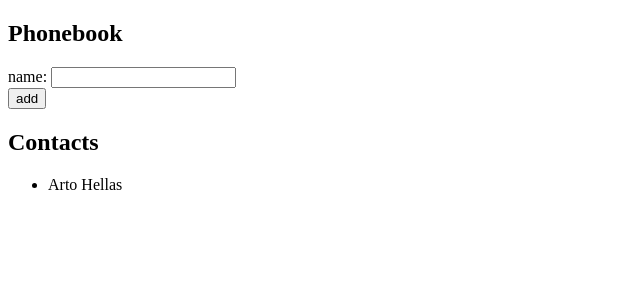
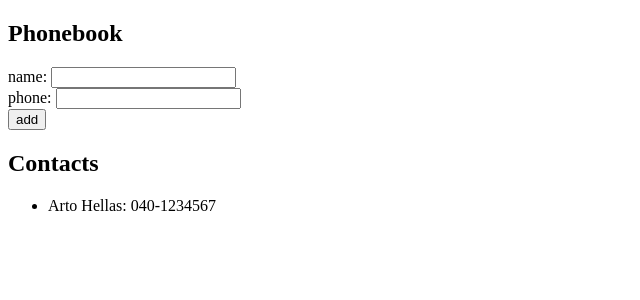
Before and after one commit to mussaniruelas/part2-fs-helsinki, a React (Vite) app in the folder phoneBook/: page / in a window 1280 px wide. Shown: the top 300 px of the page, without its empty margins (0-640 px from the left). Built offline with nearby package versions, Linux system fonts and the light colour scheme.

Commit message:
2.8: La Agenda Telefónica Paso 3

```diff
--- a/phoneBook/src/App.jsx
+++ b/phoneBook/src/App.jsx
@@ -1,51 +1,56 @@
 import { useState } from "react";
-
-const Contacts = ({ persons }) => {
-  return (
-    <div>
-      <h2>Contacts</h2>
-      <ul>
-        {persons.map((person) => (
-          <li key={person.name}>{person.name}</li>
-        ))}
-      </ul>
-    </div>
-  );
-};
+import Contacts from "./components/Contacts";
 
 const App = () => {
-  const [persons, setPersons] = useState([{ name: "Arto Hellas" }]);
-  const [newName, setNewName] = useState("");
+  const [persons, setPersons] = useState([
+    { name: "Arto Hellas", phone: "040-1234567" },
+  ]);
+  const [newPerson, setNewPerson] = useState({ name: "", phone: "" });
 
   const addPerson = (event) => {
     event.preventDefault();
 
-    if (persons.some((person) => person.name === newName)) {
-      alert(`${newName} is already in the phonebook`);
-      setNewName("");
+    if (
+      persons.some(
+        (person) =>
+          person.name === newPerson.name || person.phone === newPerson.phone
+      )
+    ) {
+      alert(
+        `${newPerson.name} is already added to phonebook or phone number ${newPerson.phone} is already in use`
+      );
     } else {
-      console.log("new contact added", newName);
-
-      const newContact = {
-        name: newName,
-      };
-      const newPersons = persons.concat(newContact);
+      const newPersons = persons.concat(newPerson);
       setPersons(newPersons);
-      setNewName("");
     }
+    setNewPerson({ name: "", phone: "" });
   };
 
-  const handleNewName = (event) => {
-    setNewName(event.target.value);
+  const handleNewPerson = (event) => {
+    const { name, value } = event.target;
+    setNewPerson({ ...newPerson, [name]: value });
   };
 
   return (
     <div>
       <h2>Phonebook</h2>
       <form onSubmit={addPerson}>
-        <label>
-          name: <input value={newName} onChange={handleNewName} />
-        </label>
+        <div>
+          name:{" "}
+          <input
+            value={newPerson.name}
+            name="name"
+            onChange={handleNewPerson}
+          />
+        </div>
+        <div>
+          phone:{" "}
+          <input
+            value={newPerson.phone}
+            name="phone"
+            onChange={handleNewPerson}
+          />
+        </div>
         <div>
           <button type="submit">add</button>
         </div>
--- /dev/null
+++ b/phoneBook/src/components/Contact.jsx
@@ -0,0 +1,11 @@
+import React from 'react'
+
+function Contact({person}) {
+  return (
+    <>
+        <li>{person.name}: {person.phone}</li>
+    </>
+  )
+}
+
+export default Contact
--- /dev/null
+++ b/phoneBook/src/components/Contacts.jsx
@@ -0,0 +1,17 @@
+import React from "react";
+import Contact from "./Contact";
+
+const Contacts = ({ persons }) => {
+  return (
+    <div>
+      <h2>Contacts</h2>
+      <ul>
+        {persons.map((person) => (
+          <Contact key={`${person.name}-${person.phone}`} person={person} />
+        ))}
+      </ul>
+    </div>
+  );
+};
+
+export default Contacts;
```
